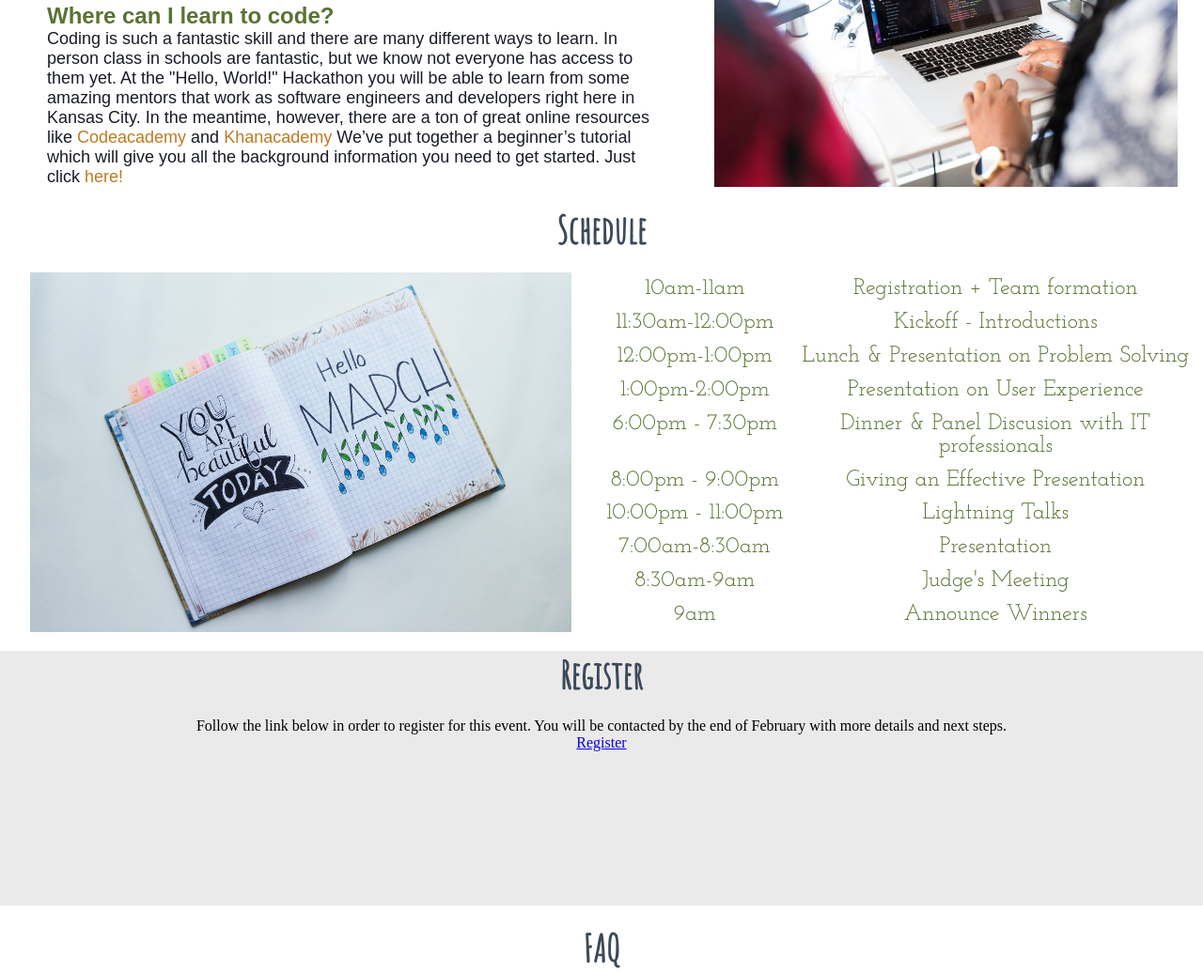
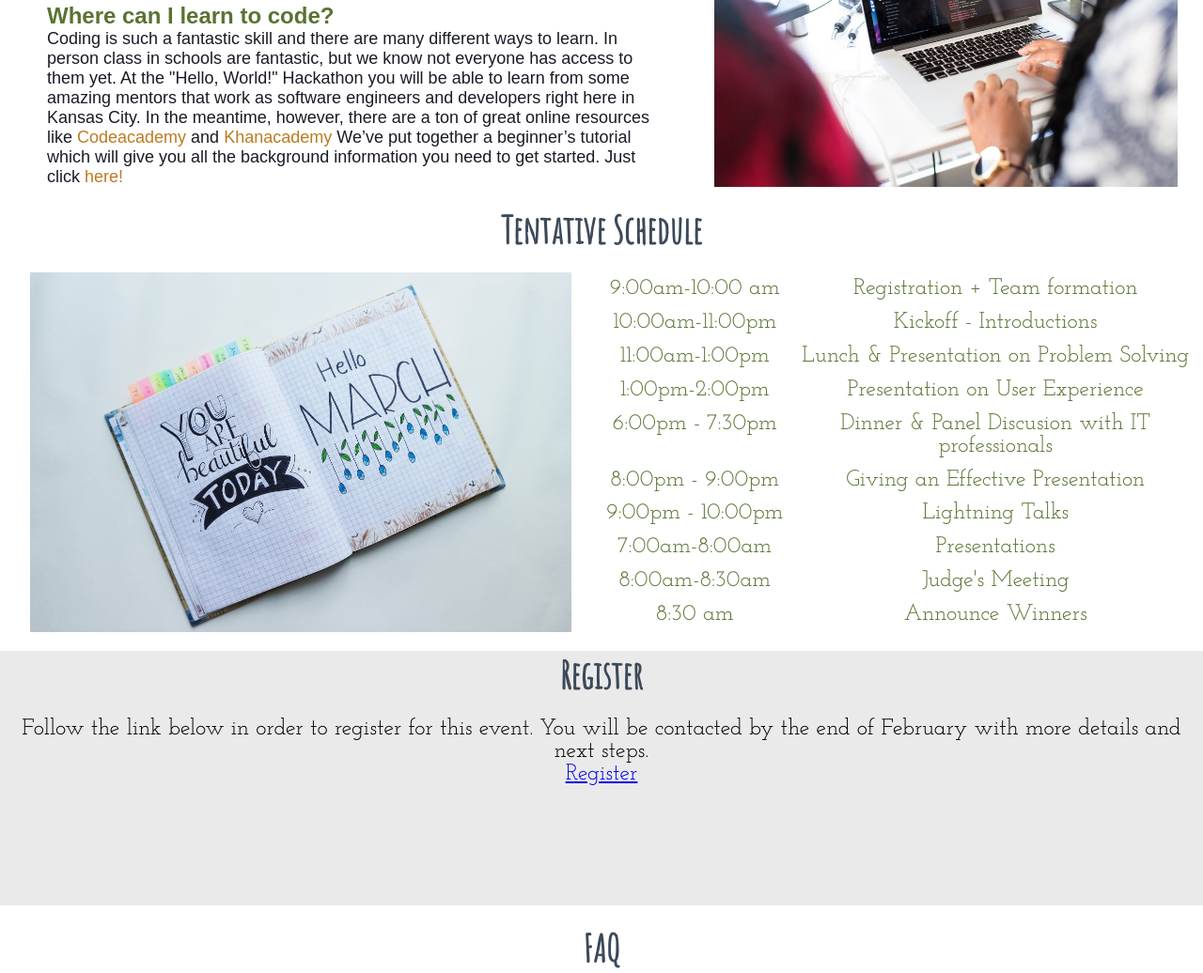
Before and after one commit to Izsiebelle/helloworld-hackathon, a plain HTML site: page index.html in a window 1280 px wide. Shown: the part 1207-2243 px from the top of the page at 94% size. Drawn offline with Linux system fonts and the light colour scheme; a web font is replaced by a local one.

Commit message:
Updated styles and schedule

```diff
--- a/index.html
+++ b/index.html
@@ -47,18 +47,18 @@
   </section>
 
 <section id="schedule">
-	<h1 class="section-heading">Schedule</h1>
+	<h1 class="section-heading">Tentative Schedule</h1>
 	<article class="center-content">
 		<div class="schedule-img">
 				<img class="planner-img" src="assets/images/planner-3.jpeg" alt="open planner">
 		</div>
 
 		<div class="schedule-text">
-		<p class="time"> 10am-11am </p>
+		<p class="time"> 9:00am-10:00 am </p>
 		<p class="event"> Registration + Team formation </p>
-		<p class="time"> 11:30am-12:00pm	</p>
+		<p class="time"> 10:00am-11:00pm	</p>
 		<p class="event"> Kickoff - Introductions </p>
-		<p class="time">	12:00pm-1:00pm </p>
+		<p class="time">	11:00am-1:00pm </p>
 		<p class="event">	Lunch & Presentation on Problem Solving</p>
 		<p class="time"> 1:00pm-2:00pm </p>
 		<p class="event">	Presentation on User Experience </p>
@@ -66,13 +66,13 @@
 		<p class="event">	Dinner & Panel Discusion with IT professionals </p>
 	  <p class="time">8:00pm - 9:00pm	</p>
 		<p class="event">Giving an Effective Presentation </p>
-		<p class="time">10:00pm - 11:00pm	</p>
+		<p class="time">9:00pm - 10:00pm	</p>
 		<p class="event">Lightning Talks </p>
-		<p class="time">7:00am-8:30am	</p>
-		<p class="event">Presentation </p>
-		<p class="time">8:30am-9am	</p>
+		<p class="time">7:00am-8:00am	</p>
+		<p class="event">Presentations </p>
+		<p class="time">8:00am-8:30am	</p>
 		<p class="event">Judge's Meeting </p>
-		<p class="time">9am	</p>
+		<p class="time">8:30 am	</p>
 		<p class="event"> Announce Winners </p>
 		</div>
 	</article>
--- a/style.css
+++ b/style.css
@@ -177,6 +177,8 @@ nav a:hover {
 
 .register-text{
   text-align: center;
+  font-family: 'Josefin Slab', serif;
+  font-size: 24px;
 }
 
 .faqarticle{
```
